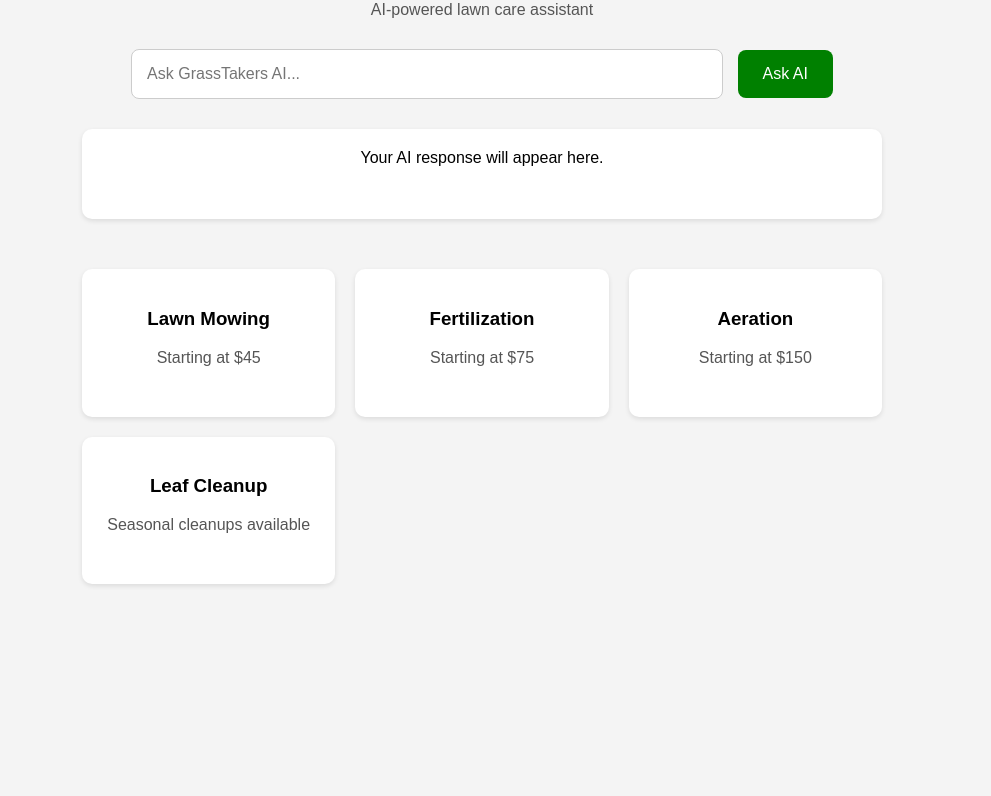
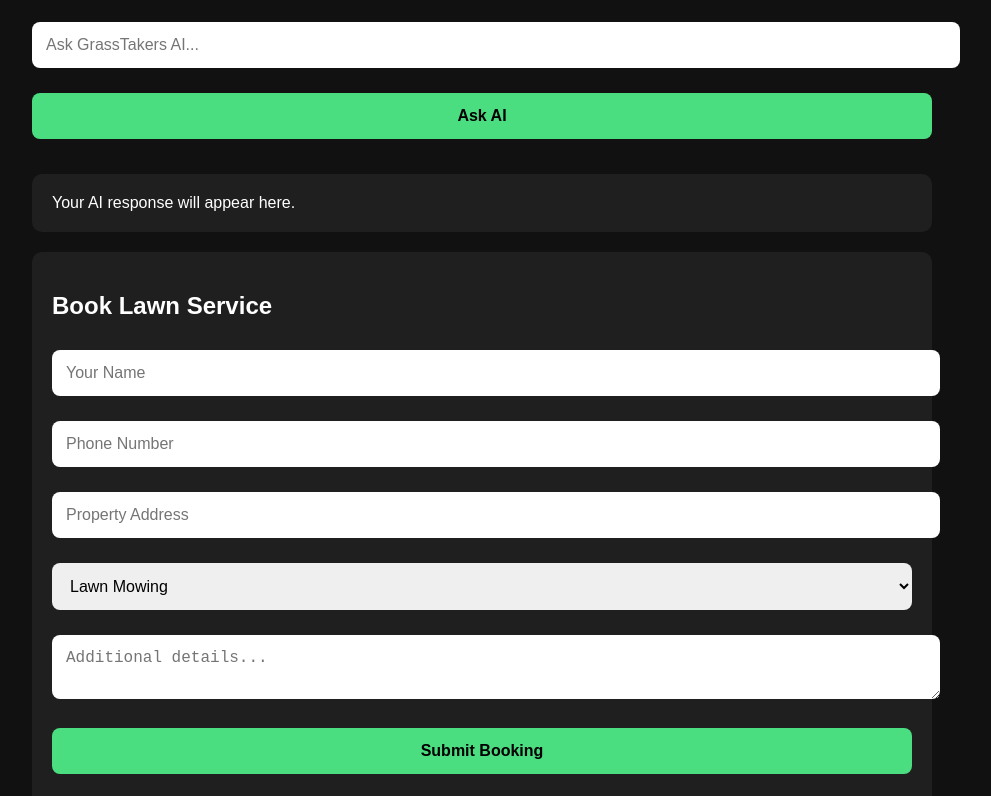
Before and after one commit to 315grasstakers-alt/grasstakers-ai, a plain HTML site: page frontend/index.html in a window 1280 px wide. Shown: the part 142-938 px from the top of the page, without its empty margins (158-1149 px from the left). Before the commit the page ends 800 px from the top, so only its background shows below. Drawn offline with Linux system fonts and the light colour scheme.

Commit message:
Added booking database

```diff
--- a/frontend/index.html
+++ b/frontend/index.html
@@ -15,84 +15,54 @@
   <style>
 
     body {
-
-      font-family: Arial, sans-serif;
-      background: #f4f4f4;
-      margin: 0;
-      padding: 0;
-      text-align: center;
-    }
-
-    .container {
-
-      max-width: 800px;
+      font-family: Arial;
+      background: #111;
+      color: white;
+      padding: 40px;
+      max-width: 900px;
       margin: auto;
-      padding: 40px 20px;
     }
 
     h1 {
-
-      color: green;
-      font-size: 48px;
-      margin-bottom: 10px;
+      color: #4ade80;
     }
 
-    p {
+    input,
+    textarea,
+    button,
+    select {
 
-      color: #555;
-      margin-bottom: 30px;
-    }
-
-    input {
-
-      width: 70%;
-      padding: 15px;
+      width: 100%;
+      padding: 14px;
+      margin-top: 10px;
+      margin-bottom: 15px;
       border-radius: 8px;
-      border: 1px solid #ccc;
+      border: none;
       font-size: 16px;
     }
 
     button {
-
-      padding: 15px 25px;
-      border: none;
-      border-radius: 8px;
-      background: green;
-      color: white;
-      font-size: 16px;
+      background: #4ade80;
+      color: black;
+      font-weight: bold;
       cursor: pointer;
-      margin-left: 10px;
     }
 
-    button:hover {
+    .response,
+    .card,
+    .booking-box {
 
-      background: darkgreen;
-    }
-
-    .response {
-
-      margin-top: 30px;
+      background: #1f1f1f;
       padding: 20px;
-      background: white;
       border-radius: 10px;
-      min-height: 50px;
-      box-shadow: 0 2px 5px rgba(0,0,0,0.1);
+      margin-top: 20px;
     }
 
     .services {
-
-      margin-top: 50px;
       display: grid;
       grid-template-columns: repeat(auto-fit, minmax(200px, 1fr));
       gap: 20px;
-    }
-
-    .card {
-
-      background: white;
-      padding: 20px;
-      border-radius: 10px;
-      box-shadow: 0 2px 5px rgba(0,0,0,0.1);
+      margin-top: 30px;
     }
 
   </style>
@@ -101,13 +71,9 @@
 
 <body>
 
-  <div class="container">
-
   <h1>GrassTakers AI</h1>
 
-    <p>
-      AI-powered lawn care assistant
-    </p>
+  <p>AI-powered lawn care assistant</p>
 
   <input
     type="text"
@@ -124,6 +90,50 @@
     id="response"
   >
     Your AI response will appear here.
+  </div>
+
+  <div class="booking-box">
+
+    <h2>Book Lawn Service</h2>
+
+    <input
+      type="text"
+      id="name"
+      placeholder="Your Name"
+    />
+
+    <input
+      type="text"
+      id="phone"
+      placeholder="Phone Number"
+    />
+
+    <input
+      type="text"
+      id="address"
+      placeholder="Property Address"
+    />
+
+    <select id="service">
+
+      <option>Lawn Mowing</option>
+      <option>Fertilization</option>
+      <option>Aeration</option>
+      <option>Leaf Cleanup</option>
+
+    </select>
+
+    <textarea
+      id="bookingMessage"
+      placeholder="Additional details..."
+    ></textarea>
+
+    <button onclick="submitBooking()">
+      Submit Booking
+    </button>
+
+    <div id="bookingResponse"></div>
+
   </div>
 
   <div class="services">
@@ -150,61 +160,8 @@
 
   </div>
 
-  </div>
-
-  <script>
-
-    async function askAI() {
-
-      const message =
-        document.getElementById('message').value;
-
-      const responseBox =
-        document.getElementById('response');
-
-      if (!message) {
-
-        responseBox.innerHTML =
-          'Please enter a message';
-
-        return;
-      }
-
-      responseBox.innerHTML =
-        'Thinking...';
-
-      try {
-
-        const response = await fetch(
-          'https://grasstakers-ai.onrender.com/api/chat',
-          {
-            method: 'POST',
-
-            headers: {
-              'Content-Type': 'application/json'
-            },
-
-            body: JSON.stringify({
-              message: message
-            })
-          }
-        );
-
-        const data = await response.json();
-
-        responseBox.innerHTML =
-          data.reply || data.error;
-
-      } catch (error) {
-
-        console.log(error);
-
-        responseBox.innerHTML =
-          'Server connection failed';
-      }
-    }
-
-  </script>
+  <script src="app.js"></script>
 
 </body>
+
 </html>
```
Also changed, not shown: backend/server.js (+110 -2 lines). Lines whose indentation alone changed are shown as unchanged.
